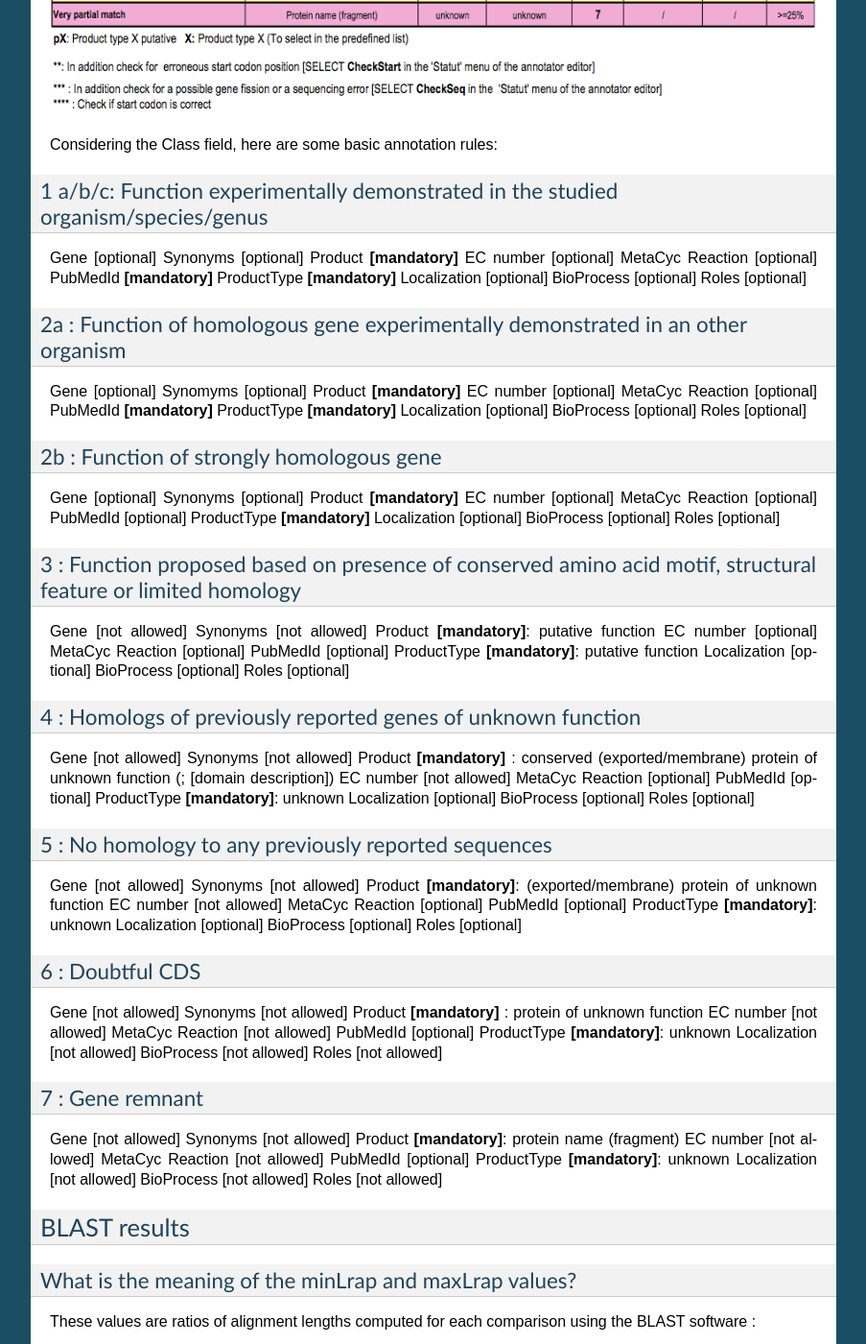
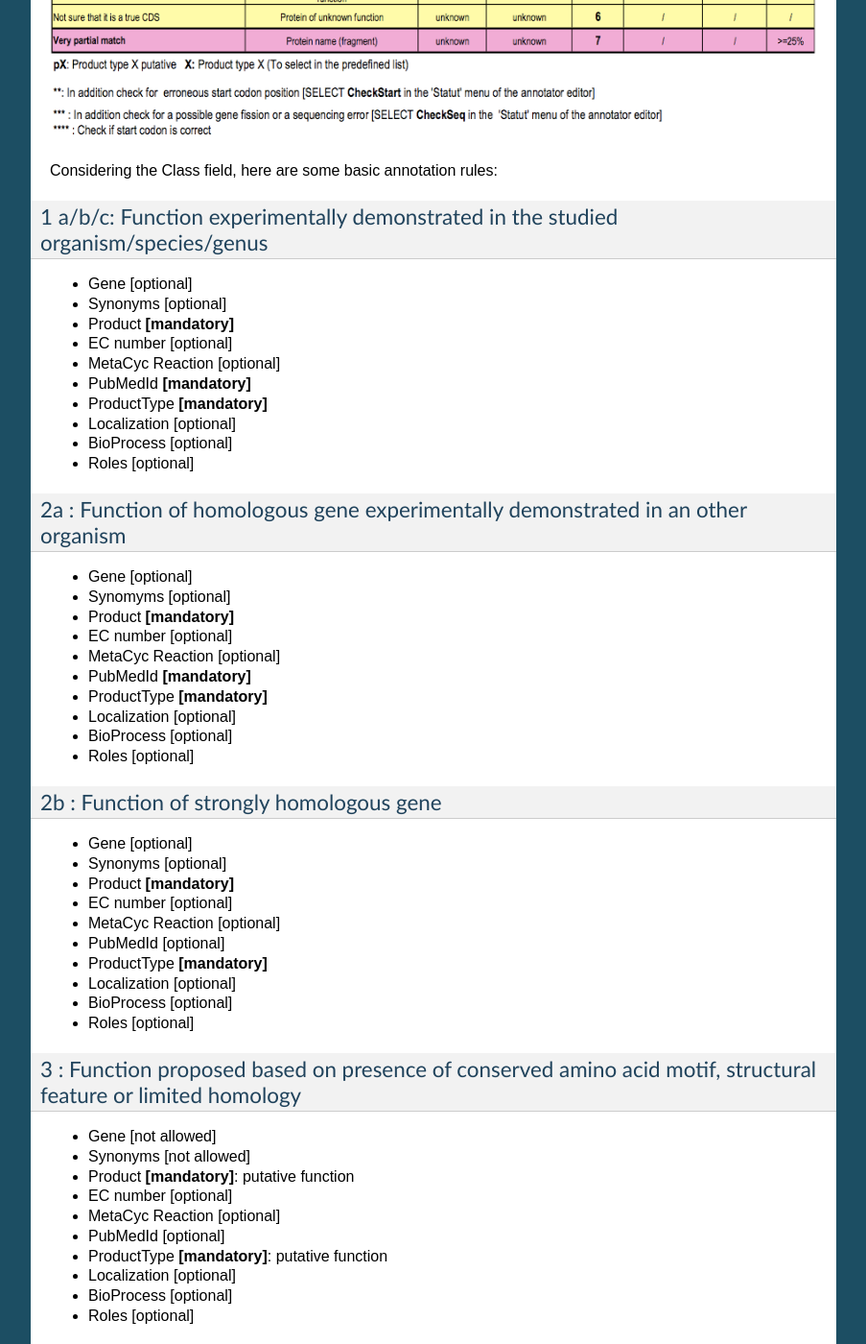
Before and after one commit to labgem/microscope-user-doc, a Sphinx documentation site: the page built from docs/content/mage/editor.rst, in a window 1280 px wide and 1400 px high, scrolled down 9382 px. Shown: the whole window at 96% size, without its empty margins (198-1101 px from the left). Built offline with Sphinx 7.4.7, drawn with Linux system fonts in a browser that asks for light colours; formulas are drawn with MathJax 3; some of the changed text lies outside the part shown.

Commit message:
Corrections

```diff
--- a/docs/content/compgenomics/phyloprofil.rst
+++ b/docs/content/compgenomics/phyloprofil.rst
@@ -11,6 +11,7 @@ How to read the interface?
 
 * **item A**: Use the «*Change*» button to set the reference genome that will be used for the comparison. The current reference genome is displayed as a subtitle at the top of the window.
 * **item B**: Two modes are available, the *Organism* one, and the *Replicon* one.
+
 	* use *Organism* mode to search within all replicons of the selected organisms
 	* use *Replicon* mode to get the possibility to search within a specific replicon (chromosome/plasmid)
 * **item C**: Use this form to search for genes in your reference genome which have homologs in other organisms/replicons coming from PkGDB and/or RefSeq databases.
--- a/docs/content/mage/editor.rst
+++ b/docs/content/mage/editor.rst
@@ -141,6 +141,7 @@ The search returns a list of MetaCyc reactions, with :
 And in some cases :
 
 * Genes of the organism already linked to this reaction (eg. first row of the example). Genes are flagged with :
+
 	* “validated” : reaction has been manually linked to this gene by users.
 	* “annotated” : reaction has been linked to homologous gene and transferred here from a close genome.
 	* “predicted” : reaction has been linked to this gene by the pathway-tools algorithm.
@@ -186,6 +187,7 @@ The search returns a list of Rhea reactions, with :
 And in some cases :
 
 * Genes of the organism already linked to this reaction (eg. first row of the example). Genes are flagged with :
+
 	* “validated” : reaction has been manually linked to this gene by users.
 
 The “Reset” button deletes all results
@@ -305,121 +307,121 @@ Considering the Class field, here are some basic annotation rules:
 1 a/b/c: Function experimentally demonstrated in the studied organism/species/genus
 -----------------------------------------------------------------------------------
 
-Gene [optional]
-Synonyms [optional]
-Product **[mandatory]**
-EC number [optional]
-MetaCyc Reaction [optional]
-PubMedId **[mandatory]**
-ProductType **[mandatory]**
-Localization [optional]
-BioProcess [optional]
-Roles [optional]
+* Gene [optional]
+* Synonyms [optional]
+* Product **[mandatory]**
+* EC number [optional]
+* MetaCyc Reaction [optional]
+* PubMedId **[mandatory]**
+* ProductType **[mandatory]**
+* Localization [optional]
+* BioProcess [optional]
+* Roles [optional]
 
 
 2a : Function of homologous gene experimentally demonstrated in an other organism
 ---------------------------------------------------------------------------------
 
-Gene [optional]
-Synomyms [optional]
-Product **[mandatory]**
-EC number [optional]
-MetaCyc Reaction [optional]
-PubMedId **[mandatory]**
-ProductType **[mandatory]**
-Localization [optional]
-BioProcess [optional]
-Roles [optional]
+* Gene [optional]
+* Synomyms [optional]
+* Product **[mandatory]**
+* EC number [optional]
+* MetaCyc Reaction [optional]
+* PubMedId **[mandatory]**
+* ProductType **[mandatory]**
+* Localization [optional]
+* BioProcess [optional]
+* Roles [optional]
 
 
 2b : Function of strongly homologous gene
 -----------------------------------------
 
-Gene [optional]
-Synonyms [optional]
-Product **[mandatory]**
-EC number [optional]
-MetaCyc Reaction [optional]
-PubMedId [optional]
-ProductType **[mandatory]**
-Localization [optional]
-BioProcess [optional]
-Roles [optional]
+* Gene [optional]
+* Synonyms [optional]
+* Product **[mandatory]**
+* EC number [optional]
+* MetaCyc Reaction [optional]
+* PubMedId [optional]
+* ProductType **[mandatory]**
+* Localization [optional]
+* BioProcess [optional]
+* Roles [optional]
 
 
 3 : Function proposed based on presence of conserved amino acid motif, structural feature or limited homology
 -------------------------------------------------------------------------------------------------------------
 
-Gene [not allowed]
-Synonyms [not allowed]
-Product **[mandatory]**: putative function
-EC number [optional]
-MetaCyc Reaction [optional]
-PubMedId [optional]
-ProductType **[mandatory]**: putative function
-Localization [optional]
-BioProcess [optional]
-Roles [optional]
+* Gene [not allowed]
+* Synonyms [not allowed]
+* Product **[mandatory]**: putative function
+* EC number [optional]
+* MetaCyc Reaction [optional]
+* PubMedId [optional]
+* ProductType **[mandatory]**: putative function
+* Localization [optional]
+* BioProcess [optional]
+* Roles [optional]
 
 
 4 : Homologs of previously reported genes of unknown function
 -------------------------------------------------------------
 
-Gene [not allowed]
-Synonyms [not allowed]
-Product **[mandatory]** : conserved (exported/membrane) protein of unknown function (; [domain description])
-EC number [not allowed]
-MetaCyc Reaction [optional]
-PubMedId [optional]
-ProductType **[mandatory]**: unknown
-Localization [optional]
-BioProcess [optional]
-Roles [optional]
+* Gene [not allowed]
+* Synonyms [not allowed]
+* Product **[mandatory]** : conserved (exported/membrane) protein of unknown function (; [domain description])
+* EC number [not allowed]
+* MetaCyc Reaction [optional]
+* PubMedId [optional]
+* ProductType **[mandatory]**: unknown
+* Localization [optional]
+* BioProcess [optional]
+* Roles [optional]
 
 
 5 : No homology to any previously reported sequences
 ----------------------------------------------------
 
-Gene [not allowed]
-Synonyms [not allowed]
-Product **[mandatory]**: (exported/membrane) protein of unknown function
-EC number [not allowed]
-MetaCyc Reaction [optional]
-PubMedId [optional]
-ProductType **[mandatory]**: unknown
-Localization [optional]
-BioProcess [optional]
-Roles [optional]
+* Gene [not allowed]
+* Synonyms [not allowed]
+* Product **[mandatory]**: (exported/membrane) protein of unknown function
+* EC number [not allowed]
+* MetaCyc Reaction [optional]
+* PubMedId [optional]
+* ProductType **[mandatory]**: unknown
+* Localization [optional]
+* BioProcess [optional]
+* Roles [optional]
 
 
 6 : Doubtful CDS
 ----------------
 
-Gene [not allowed]
-Synonyms [not allowed]
-Product **[mandatory]** : protein of unknown function
-EC number [not allowed]
-MetaCyc Reaction [not allowed]
-PubMedId [optional]
-ProductType **[mandatory]**: unknown
-Localization [not allowed]
-BioProcess [not allowed]
-Roles [not allowed]
+* Gene [not allowed]
+* Synonyms [not allowed]
+* Product **[mandatory]** : protein of unknown function
+* EC number [not allowed]
+* MetaCyc Reaction [not allowed]
+* PubMedId [optional]
+* ProductType **[mandatory]**: unknown
+* Localization [not allowed]
+* BioProcess [not allowed]
+* Roles [not allowed]
 
 
 7 : Gene remnant
 ----------------
 
-Gene [not allowed]
-Synonyms [not allowed]
-Product **[mandatory]**: protein name (fragment)
-EC number [not allowed]
-MetaCyc Reaction [not allowed]
-PubMedId [optional]
-ProductType **[mandatory]**: unknown
-Localization [not allowed]
-BioProcess [not allowed]
-Roles [not allowed]
+* Gene [not allowed]
+* Synonyms [not allowed]
+* Product **[mandatory]**: protein name (fragment)
+* EC number [not allowed]
+* MetaCyc Reaction [not allowed]
+* PubMedId [optional]
+* ProductType **[mandatory]**: unknown
+* Localization [not allowed]
+* BioProcess [not allowed]
+* Roles [not allowed]
 
 
 =============
@@ -569,10 +571,10 @@ How to read the result table?
 * **Eval**: E value of the BLAST result
 * **OrderQ**: see BLAST results
 * **OrderB**: see BLAST results
-* **Roles**: Funtional categories associated with the protein using the Roles functional classification
-* *ECnumber**: EC number associated with the protein, if any
+* **Roles**: Funtional categories associated with the protein using the **Roles** functional classification
+* **ECnumber**: EC number associated with the protein, if any
 * **Localization**: Cellular localisation of the protein
-* **BioProcess**: Funtional categories associated with the protein using the BioProcess functional classification
+* **BioProcess**: Funtional categories associated with the protein using the **BioProcess** functional classification
 * **Product type**: Description of the product type of the protein
 * **PubMedId**: References linked to the annotation of the protein
 * **Class**: Confidence class of the annotation
```
Also changed, not shown: docs/content/compgenomics/genomicIsland.rst (+13 -1 lines), docs/content/compgenomics/pancoreTool.rst (+52 -51 lines).
